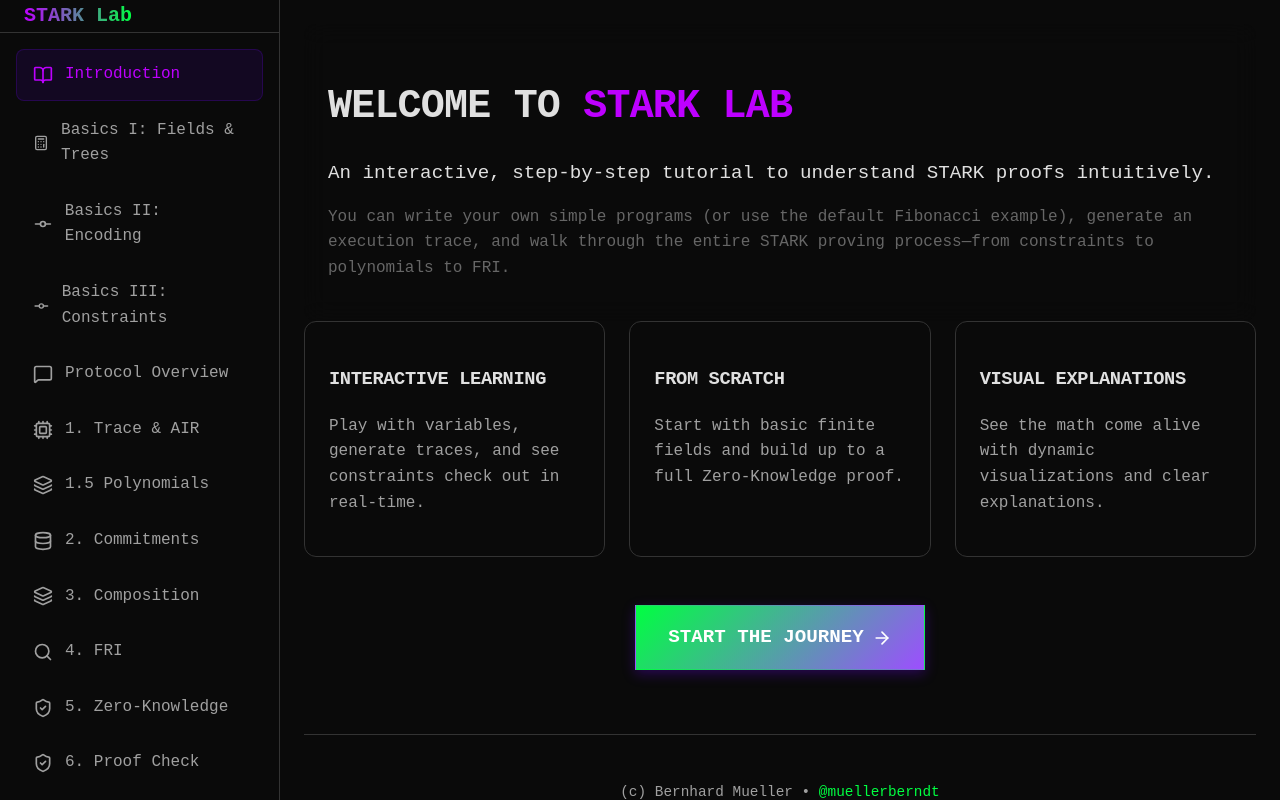
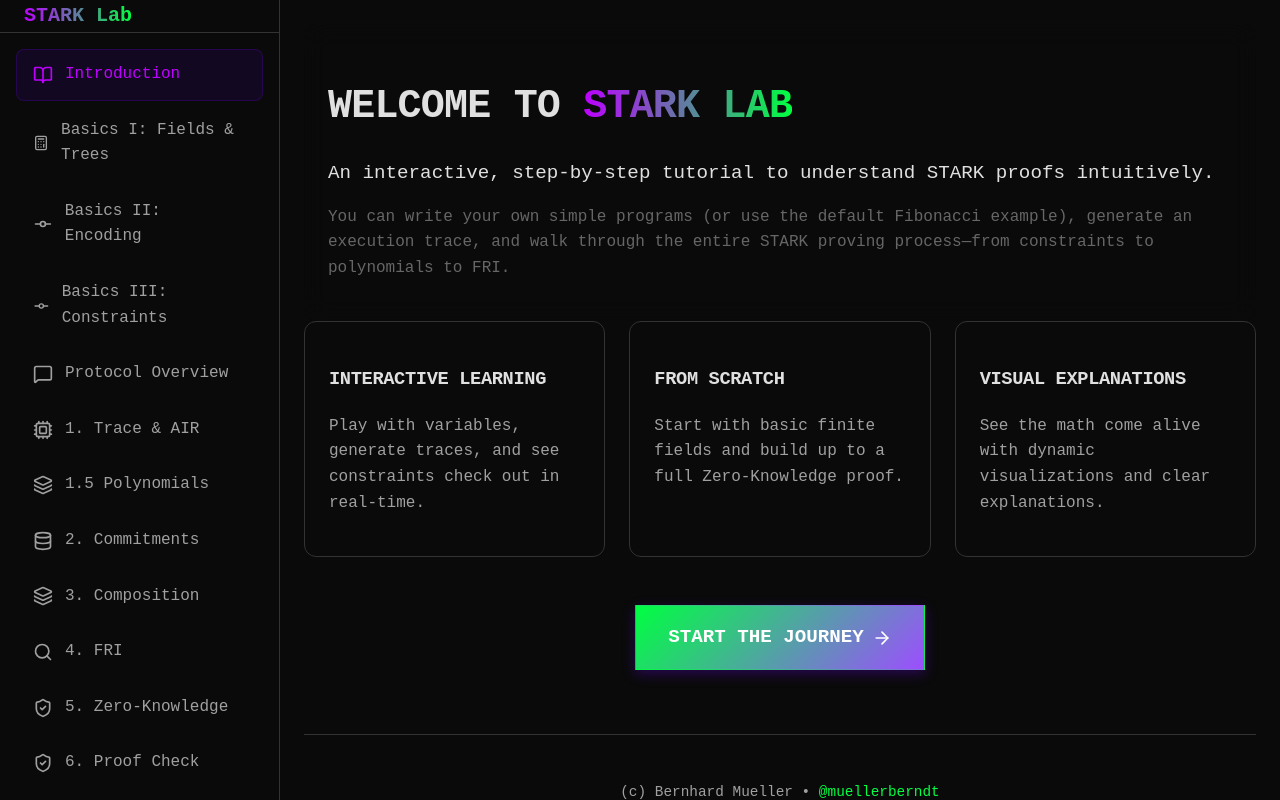
Before and after one commit to muellerberndt/starklab, a React (Vite) app: page / in a window 1280 px wide. Built offline with nearby package versions, Linux system fonts and the light colour scheme.

Commit message:
Fix routing issues

```diff
--- a/package.json
+++ b/package.json
@@ -5,7 +5,7 @@
   "type": "module",
   "scripts": {
     "dev": "vite",
-    "build": "tsc -b && vite build",
+    "build": "tsc -b && vite build && cp dist/index.html dist/404.html",
     "lint": "eslint .",
     "preview": "vite preview",
     "deploy": "gh-pages -d dist"
--- a/src/App.tsx
+++ b/src/App.tsx
@@ -19,7 +19,7 @@ import { FAQPage } from './pages/FAQ';
 
 function App() {
   return (
-    <BrowserRouter>
+    <BrowserRouter basename={import.meta.env.BASE_URL}>
       <StarkProvider>
         <Routes>
           <Route path="/" element={<Layout />}>
--- a/src/pages/ConstraintEvaluation.tsx
+++ b/src/pages/ConstraintEvaluation.tsx
@@ -53,6 +53,23 @@ export function ConstraintEvaluationPage() {
             <p>
                 Let's zoom in on a single constraint to see how it's constructed from the trace polynomials.
             </p>
+
+            <div className="card" style={{ marginBottom: '32px', borderLeft: '4px solid var(--accent-primary)' }}>
+                <h3>What is a "Constraint"?</h3>
+                <p>
+                    A <strong>Constraint</strong> is just a mathematical rule that must equal <strong>Zero</strong> if the program ran correctly.
+                </p>
+                <div style={{ background: 'rgba(0,0,0,0.2)', padding: '12px', borderRadius: '4px', margin: '12px 0', fontFamily: 'monospace' }}>
+                    Next_Register_Value - (Current_Register_Value + 1) = 0
+                </div>
+                <p style={{ fontSize: '0.9em' }}>
+                    If this equation equals <code>0</code>, the step is valid. If it equals <code>5</code> (or anything else), someone cheated!
+                    <br />
+                    In STARKs, we convert these rules into <strong>Polynomials</strong>. If the polynomials evaluate to zero appropriately, the Proof holds.
+                </p>
+            </div>
+
+
             <p>
                 We'll look at the Fibonacci transition: <code>r1_next = r0 + r1</code>.
                 <br />
--- a/src/pages/FAQ.tsx
+++ b/src/pages/FAQ.tsx
@@ -53,7 +53,7 @@ export function FAQPage() {
                 </p>
 
                 <div style={{ marginTop: '16px', background: 'rgba(255,255,255,0.05)', padding: '16px', borderRadius: '8px' }}>
-                    <h4 style={{ color: 'var(--accent-secondary)', marginTop: 0 }}>The Fiat-Shamir Transform</h4>
+                    <h4 style={{ color: 'var(--accent-secondary)', marginTop: 0 }}>The <a href="https://en.wikipedia.org/wiki/Fiat%E2%80%93Shamir_heuristic" target="_blank" rel="noopener noreferrer" style={{ color: 'inherit', textDecoration: 'underline' }}>Fiat-Shamir Transform</a></h4>
                     <p style={{ fontSize: '0.9em' }}>
                         We use a cryptographic trick to turn the interactive conversation into a monologue.
                     </p>
--- a/src/pages/Fri.tsx
+++ b/src/pages/Fri.tsx
@@ -62,7 +62,7 @@ export function FriPage() {
         <div className="container" style={{ paddingBottom: '100px' }}>
             <h1>4. FRI Protocol</h1>
             <p>
-                <strong>Fast Reed-Solomon Interactive Oracle Proof of Proximity</strong> (FRI) is how we prove the polynomial has a "low degree" without sending the whole thing.
+                <strong>Fast <a href="https://en.wikipedia.org/wiki/Reed%E2%80%93Solomon_error_correction" target="_blank" rel="noopener noreferrer" style={{ color: 'var(--accent-primary)' }}>Reed-Solomon</a> Interactive Oracle Proof of Proximity</strong> (FRI) is how we prove the polynomial has a "low degree" without sending the whole thing.
             </p>
 
             <Explainer title="The Folding Scheme">
--- a/src/pages/Home.tsx
+++ b/src/pages/Home.tsx
@@ -6,7 +6,12 @@ export function Home() {
         <div className="space-y-8">
             <div className="card glass">
                 <h1 style={{ fontSize: '2.5rem', marginBottom: '1rem' }}>
-                    Welcome to <span style={{ color: 'var(--accent-secondary)' }}>STARK Lab</span>
+                    Welcome to <span style={{
+                        background: 'linear-gradient(to right, var(--accent-secondary), var(--accent-primary))',
+                        WebkitBackgroundClip: 'text',
+                        WebkitTextFillColor: 'transparent',
+                        display: 'inline-block'
+                    }}>STARK Lab</span>
                 </h1>
                 <p style={{ fontSize: '1.2rem', color: 'var(--text-primary)', marginBottom: '16px' }}>
                     An interactive, step-by-step tutorial to understand STARK proofs intuitively.
--- a/src/pages/Math.tsx
+++ b/src/pages/Math.tsx
@@ -13,7 +13,7 @@ export function MathPage() {
             <div style={{ marginTop: '48px' }}>
                 <h2>Finite Fields</h2>
                 <p>
-                    STARKs don't operate on regular numbers (like 1, 2, 3.5). They operate on <strong>Finite Fields</strong>.
+                    STARKs don't operate on regular numbers (like 1, 2, 3.5). They operate on <a href="https://en.wikipedia.org/wiki/Finite_field" target="_blank" rel="noopener noreferrer" style={{ color: 'var(--accent-primary)' }}>Finite Fields</a>.
                     A finite field is a set of numbers with a limited size (defined by a prime number <code>P</code>).
                     All arithmetic operations (addition, multiplication) are performed <strong>modulo P</strong>.
                 </p>
--- a/src/pages/Polynomials.tsx
+++ b/src/pages/Polynomials.tsx
@@ -40,7 +40,7 @@ export function PolynomialsPage() {
                 <p style={{ marginTop: '8px', fontSize: '0.9em' }}>
                     Unlike the simple examples in the Basics section, this is your <strong>actual program trace</strong>.
                     <br />
-                    We use a method called <strong>Lagrange Interpolation</strong> (or FFT) to find a unique polynomial that passes through every single one of these points.
+                    We use a method called <a href="https://en.wikipedia.org/wiki/Lagrange_polynomial" target="_blank" rel="noopener noreferrer" style={{ color: 'var(--accent-primary)', textDecoration: 'underline' }}>Lagrange Interpolation</a> (or FFT) to find a unique polynomial that passes through every single one of these points.
                     <br /><br />
                     The resulting polynomial $T(x)$ captures the entire history of that register.
                 </p>
--- a/src/pages/Protocol.tsx
+++ b/src/pages/Protocol.tsx
@@ -5,7 +5,7 @@ export function ProtocolPage() {
         {
             actor: 'Prover',
             action: 'Commit to Trace',
-            desc: 'I have run the program. Here is the Merkle Root of the execution trace (blinded).',
+            desc: <span>I have run the program. Here is the <a href="https://en.wikipedia.org/wiki/Merkle_tree" target="_blank" rel="noopener noreferrer" style={{ color: 'var(--accent-primary)', textDecoration: 'underline' }}>Merkle Root</a> of the execution trace (blinded).</span>,
             icon: Lock,
             data: 'Merkle Root (32 bytes)'
         },
```
